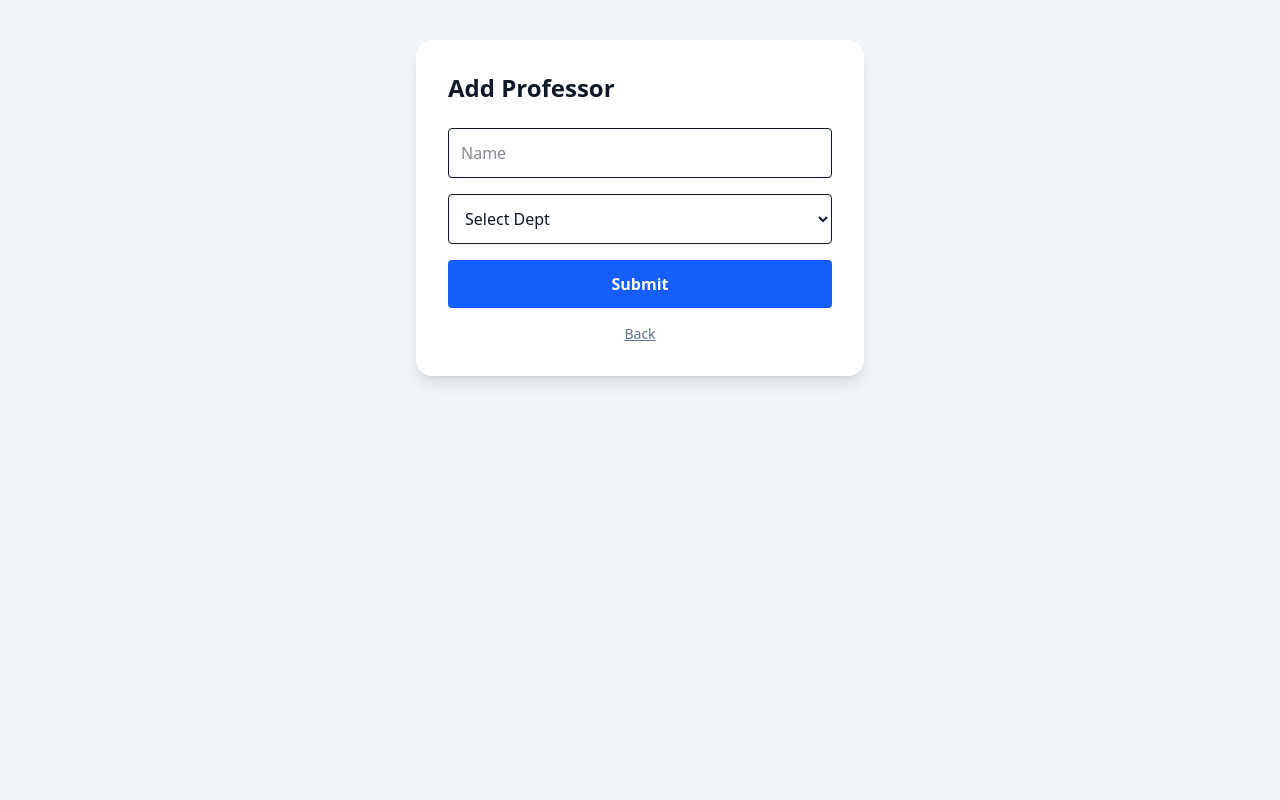
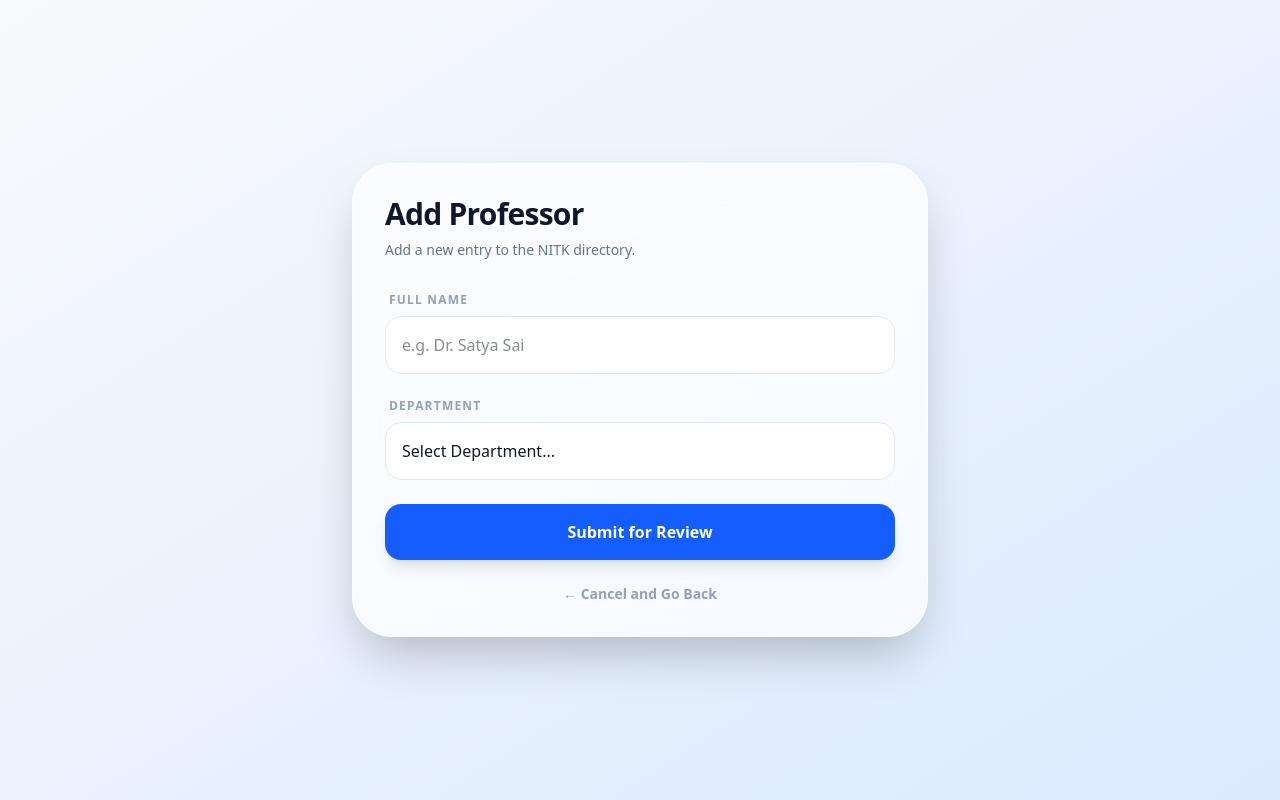
Before and after one commit to giganiga6767/nitk-ratemyprof, a Next.js app: page /add-professor in a window 1280 px wide. Built offline with nearby package versions, Linux system fonts and the light colour scheme.

Commit message:
Update page.tsx

```diff
--- a/app/add-professor/page.tsx
+++ b/app/add-professor/page.tsx
@@ -2,6 +2,24 @@
 import { useState } from "react";
 import { toast } from "react-hot-toast";
 import Link from "next/link";
+
+const DEPARTMENTS = [
+  { code: "AM", name: "Applied Mechanics & Hydraulics" },
+  { code: "CH", name: "Chemical Engineering" },
+  { code: "CY", name: "Chemistry" },
+  { code: "CV", name: "Civil Engineering" },
+  { code: "CS", name: "Computer Science & Engineering" },
+  { code: "EE", name: "Electrical & Electronics Engineering" },
+  { code: "EC", name: "Electronics & Communication Engineering" },
+  { code: "IT", name: "Information Technology" },
+  { code: "MA", name: "Mathematical & Computational Sciences" },
+  { code: "ME", name: "Mechanical Engineering" },
+  { code: "MT", name: "Metallurgical & Materials Engineering" },
+  { code: "MN", name: "Mining Engineering" },
+  { code: "PH", name: "Physics" },
+  { code: "SM", name: "School of Management" },
+  { code: "WRE", name: "Water Resources & Ocean Engineering" }
+];
 
 export default function AddProfessorPage() {
   const [name, setName] = useState("");
@@ -16,40 +34,57 @@ export default function AddProfessorPage() {
         body: JSON.stringify({ name: name.trim(), department: dept }),
       });
       if (res.ok) {
-        toast.success("Success!");
+        toast.success("Professor added! Pending approval.");
         window.location.href = "/";
       } else {
         const errData = await res.json();
         alert("Server says: " + JSON.stringify(errData));
       }
     } catch (err) {
-      alert("Network failed. Is the API route actually at /api/professors/route.ts?");
+      alert("Network failed. Check your API route.");
     }
   };
 
   return (
-    <div className="min-h-screen bg-slate-100 p-10 font-sans">
-      <div className="max-w-md mx-auto bg-white p-8 rounded-2xl shadow-lg">
-        <h1 className="text-2xl font-bold mb-6">Add Professor</h1>
-        <form onSubmit={handleSubmit} className="space-y-4">
-          <input
-            className="w-full p-3 border rounded"
-            placeholder="Name"
-            onChange={e => setName(e.target.value)} required
-          />
-          <select
-            className="w-full p-3 border rounded"
-            onChange={e => setDept(e.target.value)} required
-          >
-            <option value="">Select Dept</option>
-            <option value="EC">ECE</option>
-            <option value="CS">CSE</option>
-            <option value="PH">Physics</option>
-            <option value="ME">Mech</option>
-          </select>
-          <button className="w-full bg-blue-600 text-white py-3 rounded font-bold">Submit</button>
+    <div className="min-h-screen bg-gradient-to-br from-slate-50 to-blue-100 p-6 md:p-12 font-sans flex items-center justify-center">
+      <div className="max-w-xl w-full bg-white/70 backdrop-blur-xl p-8 rounded-[2.5rem] shadow-2xl border border-white">
+        <h1 className="text-3xl font-black mb-2 text-slate-900 tracking-tight">Add Professor</h1>
+        <p className="text-slate-500 text-sm mb-8 font-medium">Add a new entry to the NITK directory.</p>
+
+        <form onSubmit={handleSubmit} className="space-y-6">
+          <div>
+            <label className="block text-xs font-black uppercase tracking-widest text-slate-400 mb-2 ml-1">Full Name</label>
+            <input
+              className="w-full p-4 rounded-2xl bg-white border border-slate-200 outline-none focus:ring-2 focus:ring-blue-400 transition-all font-medium"
+              placeholder="e.g. Dr. Satya Sai"
+              value={name}
+              onChange={e => setName(e.target.value)}
+              required
+            />
+          </div>
+
+          <div>
+            <label className="block text-xs font-black uppercase tracking-widest text-slate-400 mb-2 ml-1">Department</label>
+            <select
+              className="w-full p-4 rounded-2xl bg-white border border-slate-200 outline-none focus:ring-2 focus:ring-blue-400 transition-all font-medium appearance-none"
+              value={dept}
+              onChange={e => setDept(e.target.value)}
+              required
+            >
+              <option value="">Select Department...</option>
+              {DEPARTMENTS.map(d => (
+                <option key={d.code} value={d.code}>{d.name} ({d.code})</option>
+              ))}
+            </select>
+          </div>
+
+          <button className="w-full bg-blue-600 text-white font-black py-4 rounded-2xl hover:bg-blue-700 transition-all shadow-lg active:scale-[0.98]">
+            Submit for Review
+          </button>
         </form>
-        <Link href="/" className="block text-center mt-4 text-sm text-slate-500 underline">Back</Link>
+        <Link href="/" className="block text-center mt-6 text-sm font-bold text-slate-400 hover:text-blue-600 transition-colors">
+          ← Cancel and Go Back
+        </Link>
       </div>
     </div>
   );
```
